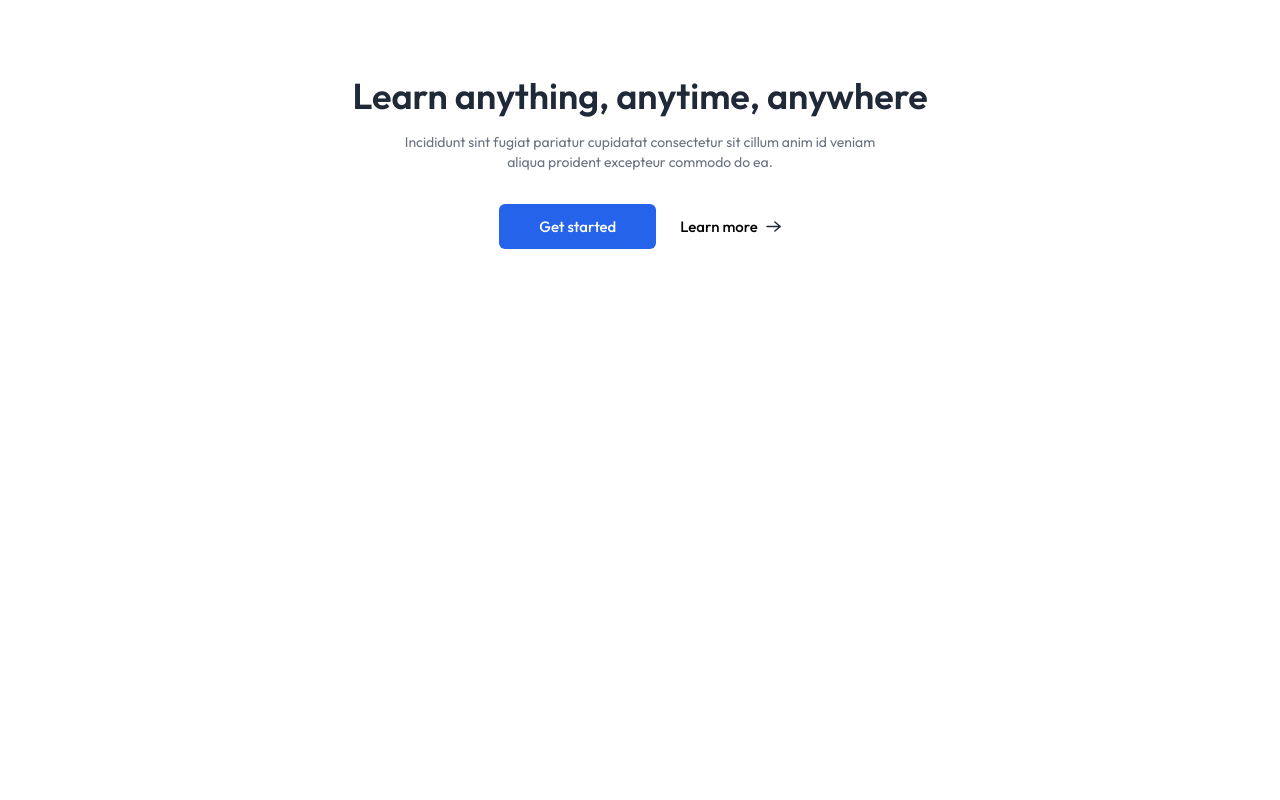
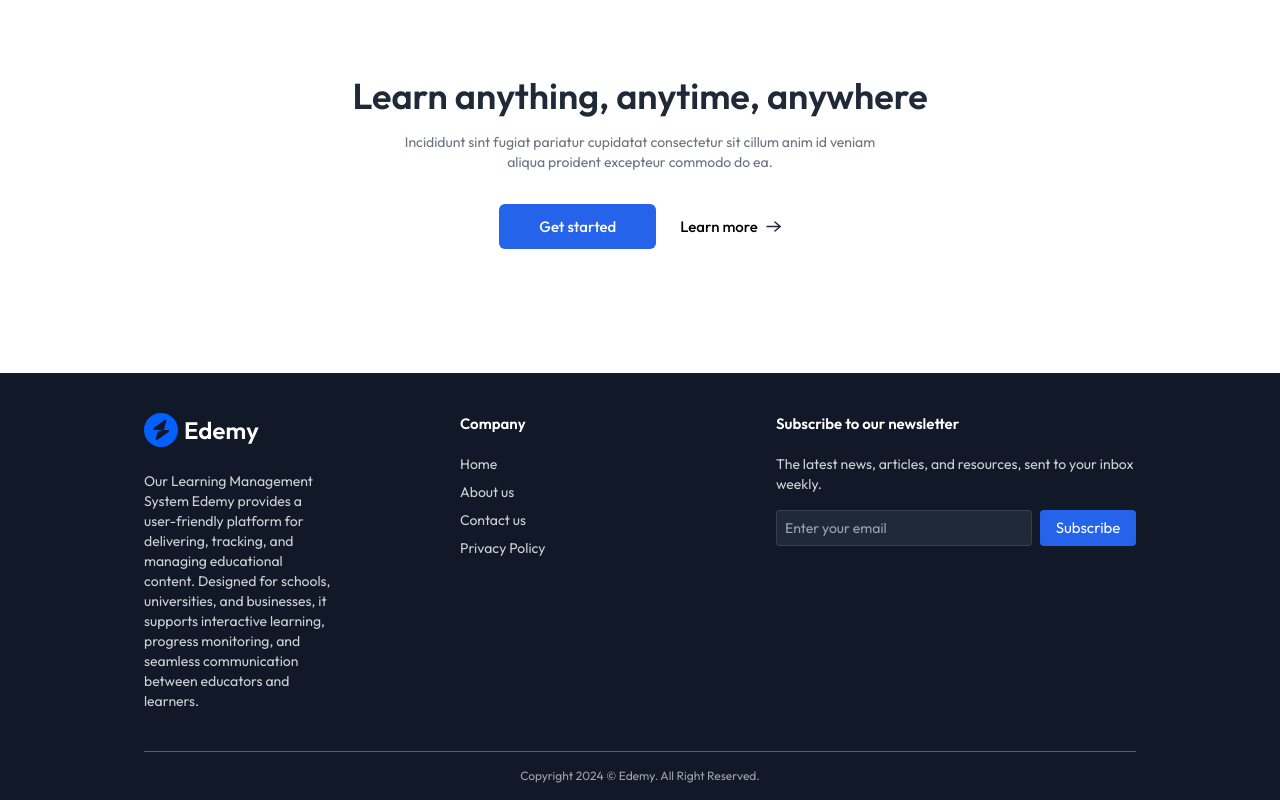
Before and after one commit to Methma1/Edemy-LMS, a React (Vite) app: page / in a window 1280 px wide. Shown: the part 2241-3041 px from the top of the page. Before the commit the page ends 2586 px from the top, so only its background shows below. Built offline with nearby package versions, Linux system fonts and the light colour scheme; no server answers.

Commit message:
implemented footer section

```diff
--- a/src/Components/Student/Footer.jsx
+++ b/src/Components/Student/Footer.jsx
@@ -1,10 +1,36 @@
 import React from 'react'
+import { assets } from '../../assets/assets'
 
 const Footer = () => {
   return (
-    <div>
-
-    </div>
+    <footer className='bg-gray-900 md:px-36 text-left w-full mt-10'>
+      <div className=' flex flex-col md:flex-row items-start px-8 md:px-0 justify-center gap-10 md:gap-32 py-10 border-b border-white/30'>
+       <div className=' flex flex-col md:items-start items-center w-full'>
+        <img src={assets.logo_dark} alt="logo" />
+        <p className='mt-6 text-center md:text-left text-sm text-white/80'>
+          Our Learning Management System Edemy provides a user-friendly platform for delivering, tracking, and managing educational content. Designed for schools, universities, and businesses, it supports interactive learning, progress monitoring, and seamless communication between educators and learners.</p>
+       </div>
+       <div className='flex flex-col md:items-start items-center w-full'>
+        <h2 className='font-semibold text-white mb-5'>Company</h2>
+        <ul className=' flex md:flex-col w-full justify-between text-sm text-white/80 md:space-y-2'>
+          <li><a href="#">Home</a></li>
+          <li><a href="#">About us</a></li>
+          <li><a href="#">Contact us</a></li>
+          <li><a href="#">Privacy Policy</a></li>
+        </ul>
+       </div>
+       <div className='hidden md:flex flex-col items-start w-full'>
+        <h2 className=' font-semibold text-white mb-5'>Subscribe to our newsletter</h2>
+        <p className='text-sm text-white/80'>The latest news, articles, and resources, sent to your inbox weekly.</p>
+        <div className=' flex items-center gap-2 pt-4'>
+          <input type="email" placeholder='Enter your email'
+          className='border border-gray-500/30 bg-gray-800 text-gray-500 placeholder:gray-500 outline-none w-64 h-9 rounded px-2 text-sm ' />
+          <button className='bg-blue-600 w-24 h-9 text-white rounded'>Subscribe</button>
+        </div>
+       </div>
+      </div>
+      <p className='py-4 text-center text-xs md:test-sm text-white/60'>Copyright 2024 © Edemy. All Right Reserved.</p>
+    </footer>
   )
 }
 
--- a/src/Pages/Student/Home.jsx
+++ b/src/Pages/Student/Home.jsx
@@ -4,6 +4,7 @@
 import CoursesSection from '../../Components/Student/CoursesSection'
 import TestimonialsSection from '../../Components/Student/TestimonialsSection'
 import CallToAction from '../../Components/Student/CallToAction'
+import Footer from '../../Components/Student/Footer'
 
 const Home = () => {
   return (
@@ -13,6 +14,7 @@
       <CoursesSection/>
       <TestimonialsSection/>
       <CallToAction/>
+      <Footer/>
     </div>
   )
 }
```
